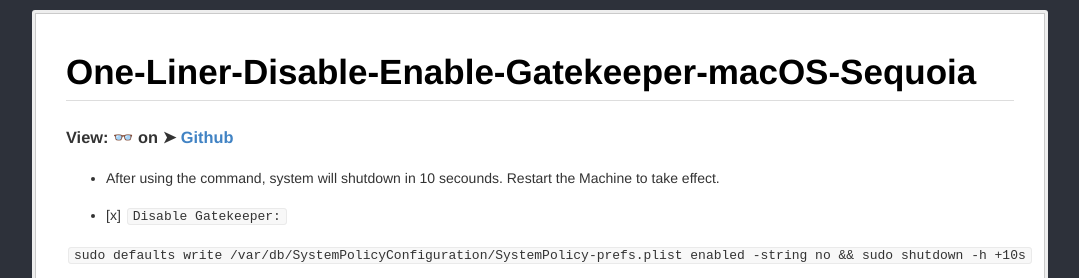
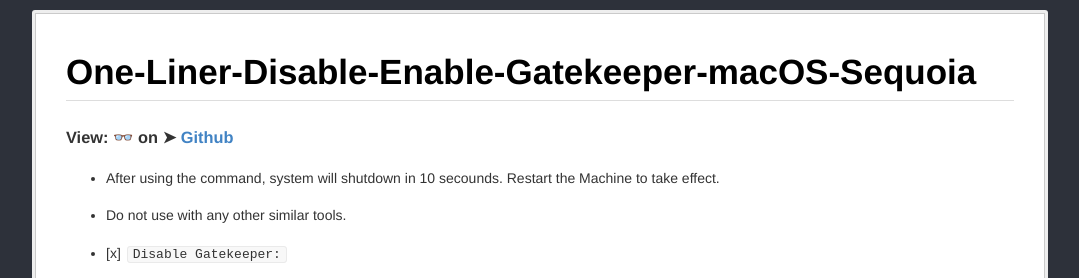
Before and after one commit to chris1111/One-Liner-Disable-Enable-Gatekeeper-macOS-Sequoia, a plain HTML site: page index.html in a window 1280 px wide. Shown: the top 278 px of the page, without its empty margins (100-1179 px from the left). Drawn offline with Linux system fonts and the light colour scheme.

Commit message:
warning for similar tools

```diff
--- a/index.html
+++ b/index.html
@@ -329,6 +329,7 @@ pre code, pre tt {
       <h3 id="view-on-github">View: 👓 on ➤ <a href="https://github.com/chris1111/One-Liner-Disable-Enable-Gatekeeper-macOS-Sequoia">Github</a></h3>
 <ul>
 <li><p>After using the command, system will shutdown in 10 secounds. Restart the Machine to take effect.</p>
+<li><p>Do not use with any other similar tools.</p>
 </li>
 <li><p>[x] <code>Disable Gatekeeper:</code></p>
 </li>
```
Also changed, not shown: 1 other file.
